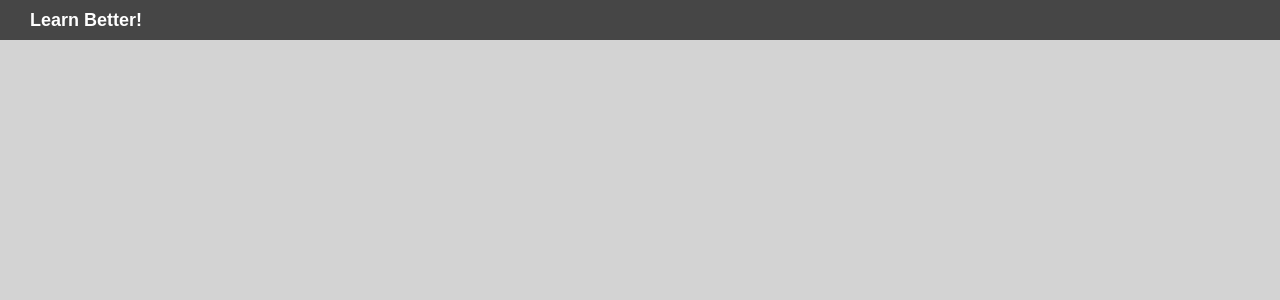
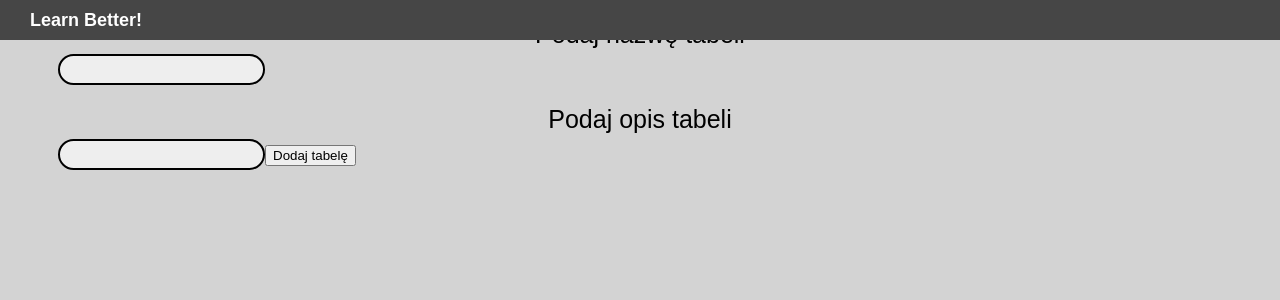
Before and after one commit to learn-better-explory/Learnbetter.Frontend, a React (Vite) app: page /AddTable in a window 1280 px wide. Before the commit this address had no page. Shown: the top 300 px of the page. Built offline with nearby package versions, Linux system fonts and the light colour scheme.

Commit message:
adding a tables works

```diff
--- a/src/App.jsx
+++ b/src/App.jsx
@@ -5,10 +5,11 @@ import Header from "./Header";
 import Registration from "./Registration";
 import LogContextData from "./ShowContext";
 import GetTables from "./tables";
+import GetAllValuesFromTables from "./GetAllTables";
+import AddTable from "./addTable";
 // import { LoginData } from ".context";
 
 export default function App() {
-
   return (
     <div>
       <Header></Header>
@@ -18,6 +19,11 @@ export default function App() {
           <Route path="/registration" element={<Registration />}></Route>
           <Route path="/showContext" element={<LogContextData />}></Route>
           <Route path="/GetTables" element={<GetTables />}></Route>
+          <Route path="/AddTable" element={<AddTable />}></Route>
+          <Route
+            path="/GetAllValuesFromTables"
+            element={<GetAllValuesFromTables />}
+          ></Route>
         </Routes>
       </BrowserRouter>
     </div>
--- /dev/null
+++ b/src/GetAllTables.jsx
@@ -0,0 +1,47 @@
+import React, { useState, useEffect } from "react";
+import { useGlobalState } from "./context";
+
+export default function GetAllValuesFromTables() {
+  const { token, id } = useGlobalState();
+  const [result, setResult] = useState([]); // Przechowujemy dane w stanie
+
+  useEffect(() => {
+    const getDataFromTables = async () => {
+      if (token && token !== "null") {
+        try {
+          const response = await fetch(
+            `http://localhost:8080/api/v1/${id}/tables`,
+            {
+              method: "GET",
+              headers: {
+                Authorization: `Bearer ${token}`,
+                "Content-Type": "application/json",
+                Accept: "*/*",
+              },
+            }
+          );
+
+          const data = await response.json();
+          setResult(data); // Ustawiamy dane w stanie
+        } catch (error) {
+          console.error("Błąd podczas pobierania danych:", error);
+        }
+      }
+    };
+
+    getDataFromTables();
+  }, [token, id]); // Wywołujemy efekt, gdy zmienia się token lub id
+
+  return (
+    <div>
+      <h2>Lista Tabel</h2>
+      <ul>
+        {result.map((table) => (
+          <li key={table.tableId}>
+            <strong>{table.tableName}</strong>: {table.tableDescription}
+          </li>
+        ))}
+      </ul>
+    </div>
+  );
+}
--- /dev/null
+++ b/src/addTable.jsx
@@ -0,0 +1,61 @@
+import React, { useState } from "react";
+import { useGlobalState } from "./context";
+
+export default function AddTable() {
+  const { token, id } = useGlobalState();
+  const [tableName, setTableName] = useState(""); // Stan dla nazwy tabeli
+  const [tableDescription, setTableDescription] = useState(""); // Stan dla opisu tabeli
+  const [result, setResult] = useState(null); // Przechowujemy zwrócone ID tabeli
+
+  const addTable = async (event) => {
+    event.preventDefault(); // Zapobiega przeładowaniu strony
+    if (token && token !== "null") {
+      try {
+        const response = await fetch(
+          `http://localhost:8080/api/v1/${id}/addTable`,
+          {
+            method: "POST",
+            headers: {
+              Authorization: `Bearer ${token}`,
+              "Content-Type": "application/json",
+            },
+            body: JSON.stringify({ tableName, tableDescription }), // Wysyłamy dane z formularza
+          }
+        );
+
+        const data = await response.json();
+        setResult(data); // Ustawiamy zwrócone ID tabeli w stanie
+      } catch (error) {
+        console.error("Błąd podczas dodawania tabeli:", error);
+      }
+    }
+  };
+
+  return (
+    <div>
+      <form onSubmit={addTable}>
+        <label htmlFor="tableName">Podaj nazwę tabeli</label>
+        <input
+          type="text"
+          id="tableName"
+          name="tableName"
+          value={tableName}
+          onChange={(e) => setTableName(e.target.value)} // Aktualizujemy stan
+        />
+
+        <label htmlFor="tableDescription">Podaj opis tabeli</label>
+        <input
+          type="text"
+          id="tableDescription"
+          name="tableDescription"
+          value={tableDescription}
+          onChange={(e) => setTableDescription(e.target.value)} // Aktualizujemy stan
+        />
+
+        <button type="submit">Dodaj tabelę</button>
+      </form>
+
+      {result && <p>Dodano tabelę o ID: {result.tableId}</p>}
+    </div>
+  );
+}
--- a/src/tables.jsx
+++ b/src/tables.jsx
@@ -56,7 +56,7 @@ const GetTables = () => {
       <h1>Tabele użytkownika:</h1>
       <ul>
         {tables.map((table) => (
-          <li key={table.id}>{table.name}</li>
+          <li key={table.tableId}>{table.tableName}</li>
         ))}
       </ul>
     </div>
```
Also changed, not shown: src/Games/ConnectingDefinitions/ConnectingDefinitions.jsx (+77 -55 lines), src/Login.jsx (+16 -14 lines).
